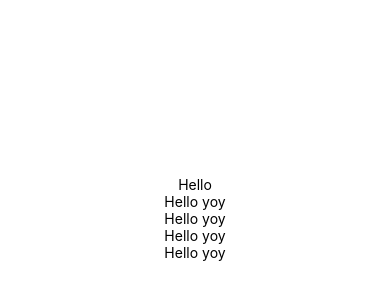
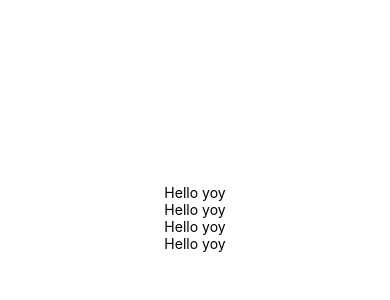
Before and after one commit to 0legat0r/work, a React Native app: screen / in a window 390 px wide. Shown: the part 204-504 px from the top of the page. Built offline with nearby package versions, Linux system fonts and the light colour scheme.

Commit message:
Update App.js
del hello

```diff
--- a/App.js
+++ b/App.js
@@ -12,8 +12,6 @@ class App extends React.Component{
         }}
 
       >
-
-      <Text>Hello</Text>
       <Text>Hello yoy</Text>
       <Text>Hello yoy</Text>
       <Text>Hello yoy</Text>
```
